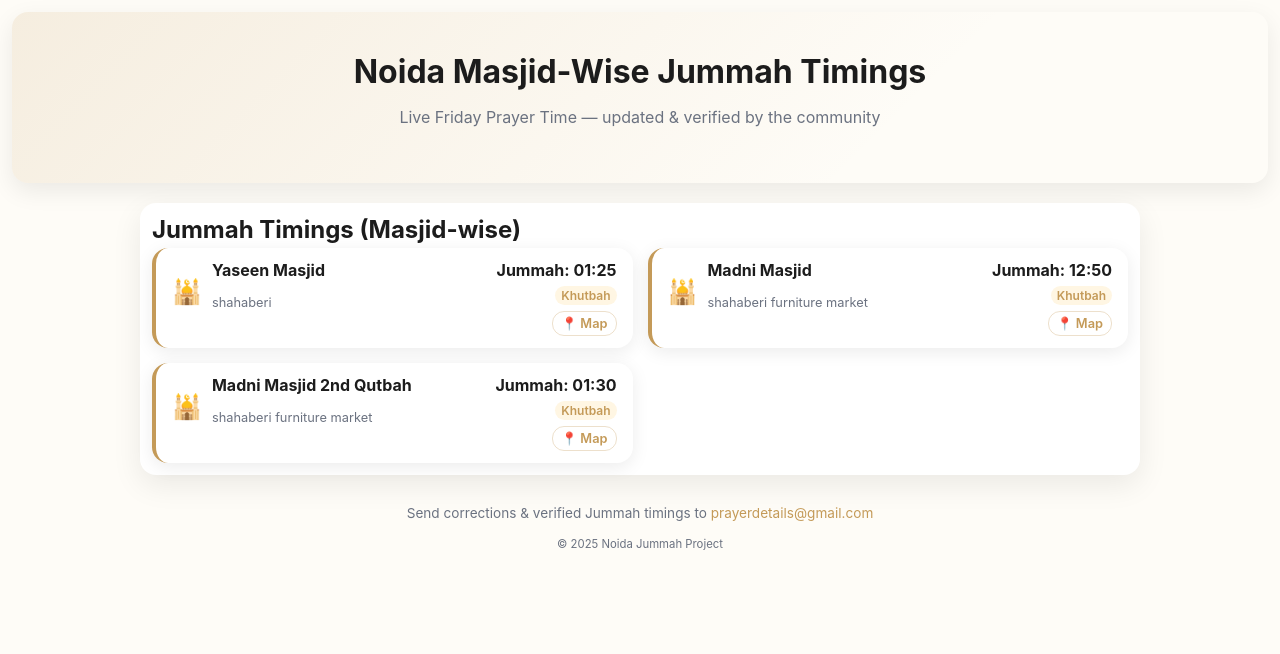
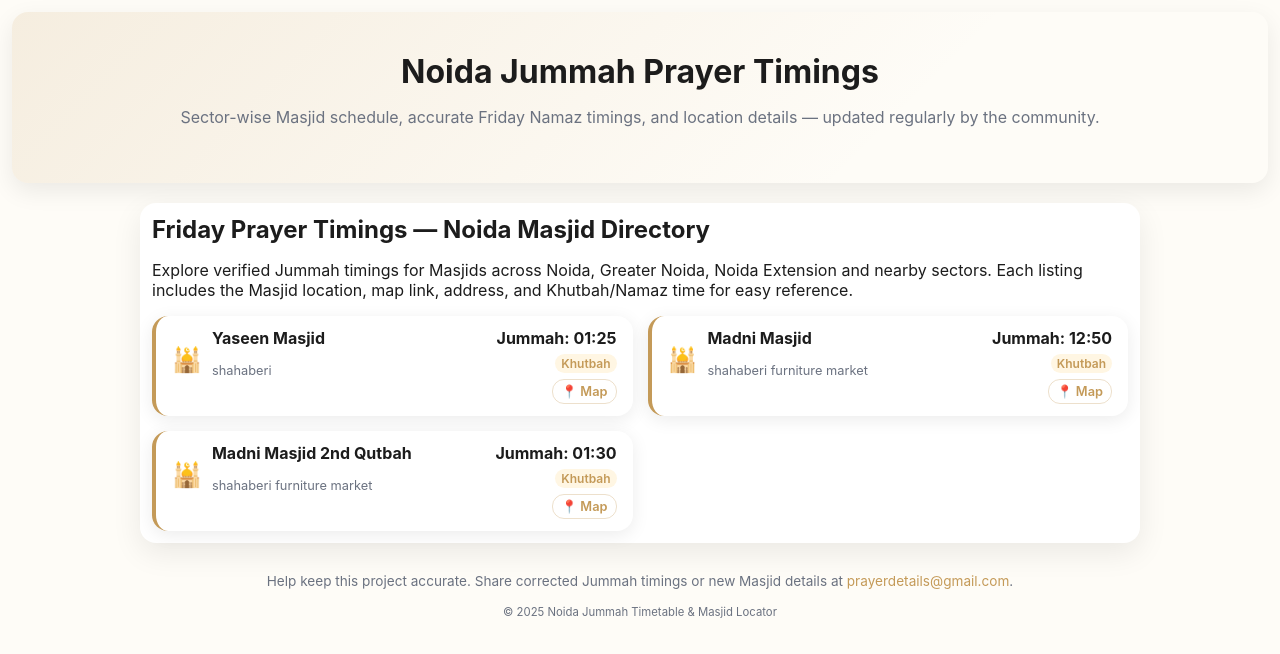
Before and after one commit to prayerdetails/prayerdetails.github.io, a plain HTML site: page index.html in a window 1280 px wide. Drawn offline with Linux system fonts and the light colour scheme.

Commit message:
Add files via upload

```diff
--- a/index.html
+++ b/index.html
@@ -4,10 +4,14 @@
 <head>
   <meta charset="UTF-8">
   <meta name="viewport" content="width=device-width, initial-scale=1.0">
-  <title>Noida Masjid-Wise Jummah Timings | Live Friday Prayer Time</title>
+
+  <title>Noida Jummah Prayer Timings | Sector-Wise Masjid Friday Schedule & Map</title>
 
   <meta name="description"
-    content="Live, accurate and community-verified Jummah timings for every Masjid in Noida & NCR. Updated weekly.">
+    content="Accurate Noida Jummah prayer timings for every Masjid and Jamaat Ghar. Sector-wise Friday prayer schedule, addresses, maps, and community-verified updates for Noida, Greater Noida & NCR.">
+
+  <meta name="keywords"
+    content="Noida Jummah timing, Noida Friday prayer time, Noida masjid list, Noida namaz timing, Jummah schedule Noida, Noida Islamic center timings, Masjid timings Noida, Sector wise Jummah, Greater Noida Jummah time, Friday namaz Noida, Noida prayer map, Jama Masjid Noida timings">
 
   <link rel="icon" href="favicon.png">
   <link rel="stylesheet" href="style.css">
@@ -148,22 +152,28 @@
       }
     }
   ]
-}
-  </script>
+}</script>
 </head>
 
 <body>
 
   <header class="hero">
-    <h1>Noida Masjid-Wise Jummah Timings</h1>
-    <p class="lead">Live Friday Prayer Time — updated & verified by the community</p>
+    <h1>Noida Jummah Prayer Timings</h1>
+    <p class="lead">
+      Sector-wise Masjid schedule, accurate Friday Namaz timings, and location details — updated regularly by the community.
+    </p>
   </header>
 
   <main class="main">
     <section class="panel" aria-labelledby="jummah-heading">
-      <h2 id="jummah-heading">Jummah Timings (Masjid-wise)</h2>
+      <h2 id="jummah-heading">Friday Prayer Timings — Noida Masjid Directory</h2>
 
-    <div id="masjid-container">
+      <p class="sub-intro">
+        Explore verified Jummah timings for Masjids across Noida, Greater Noida, Noida Extension and nearby sectors.
+        Each listing includes the Masjid location, map link, address, and Khutbah/Namaz time for easy reference.
+      </p>
+
+      <div id="masjid-container">
 
       <article class="masjid-card" id="masjid_1">
         <div class="masjid-info">
@@ -221,18 +231,18 @@
         </div>
       </article>
 
-</div>
+      </div>
 
-<script id="json-ld" type="application/ld+json"></script>
-
+      <script id="json-ld" type="application/ld+json"></script>
     </section>
   </main>
 
   <footer class="footer">
-    <p>Send corrections & verified Jummah timings to
-      <a href="mailto:prayerdetails@gmail.com">prayerdetails@gmail.com</a>
+    <p>
+      Help keep this project accurate. Share corrected Jummah timings or new Masjid details at
+      <a href="mailto:prayerdetails@gmail.com">prayerdetails@gmail.com</a>.
     </p>
-    <small>© 2025 Noida Jummah Project</small>
+    <small>© 2025 Noida Jummah Timetable & Masjid Locator</small>
   </footer>
 
 </body>
```
